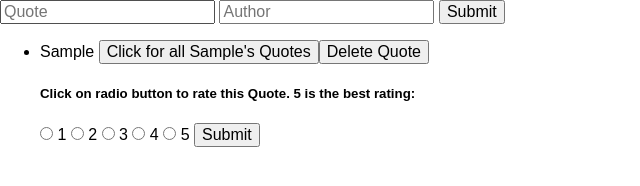
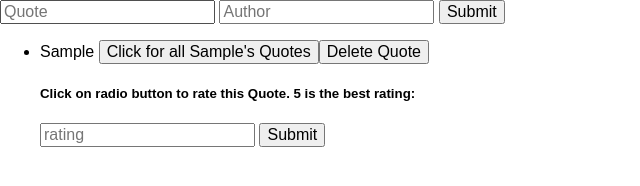
Before and after one commit to Awful-Risky/quoteR, a plain HTML site: page index.html in a window 1280 px wide. Both pictures are taken after typing "Sample", "Sample" into the empty fields and a click on the input 471 px from the left and 12 px from the top of the page. Shown: the whole page, without its empty margins (0-640 px from the left). Drawn offline with nearby package versions, Linux system fonts and the light colour scheme.

Commit message:
quoteR_4

```diff
--- a/index.html
+++ b/index.html
@@ -19,13 +19,14 @@
 	<ul>
 		<li ng-repeat="obj in quoteList">{{obj.quote}} <button>Click for all {{obj.author}}'s Quotes</button><button ng-click="removeQuote(obj)">Delete Quote</button>
 
-			<form> <!-- ng-submit="push rating to obj in quoteList()" -->
+			<form ng-submit="rateMate(obj, rating)">
 				<h5>Click on radio button to rate this Quote. 5 is the best rating: </h5>
-				   <input type="radio"/><label> 1 </label>
+<!-- 				   <input type="radio"/><label> 1 </label>
 				   <input type="radio"/><label> 2 </label>
 				   <input type="radio"/><label> 3 </label>
 				   <input type="radio"/><label> 4 </label>
-				   <input type="radio"/><label> 5 </label>
+				   <input type="radio"/><label> 5 </label>	 -->
+				   <input ng-model="rating" placeholder="rating">
 				   <input type="submit">
 			</form>
 		</li>
--- a/script.js
+++ b/script.js
@@ -17,10 +17,10 @@ angular.module('quoteR', []);
 angular.module('quoteR').factory('quoteFactory', [function(){
 
 
-	var Quote = function(quote, author) {
+	var Quote = function(quote, author, rating) {
 		this.quote = quote;
 		this.author = author;
-		// this.rating = rating || 1;
+		this.rating = rating || 1;
 	}
 
 	var quoteList = [];
@@ -50,6 +50,12 @@ angular.module('quoteR').controller('quotroller', ['$scope', 'quoteFactory', fun
 		}
 	}
 
+	$scope.rateMate = function(obj, rating) {
+		console.log(obj.rating);
+		obj.rating = rating;
+		console.log(obj.rating);
+	}
+
 	$scope.removeQuote = function(obj) {
 		$scope.quoteList.splice($scope.quoteList[obj],1);
 		console.log($scope.quoteList);
```
